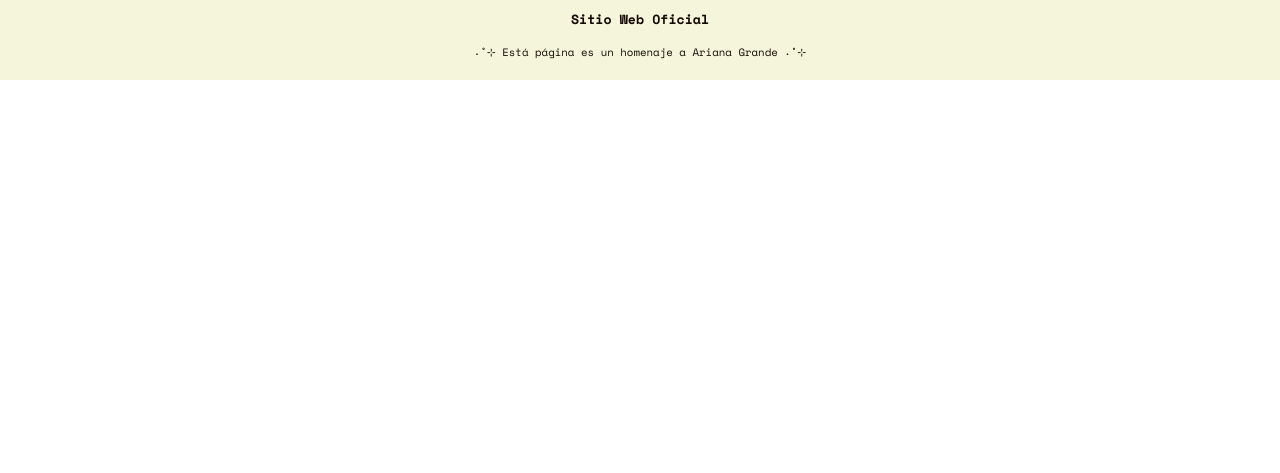
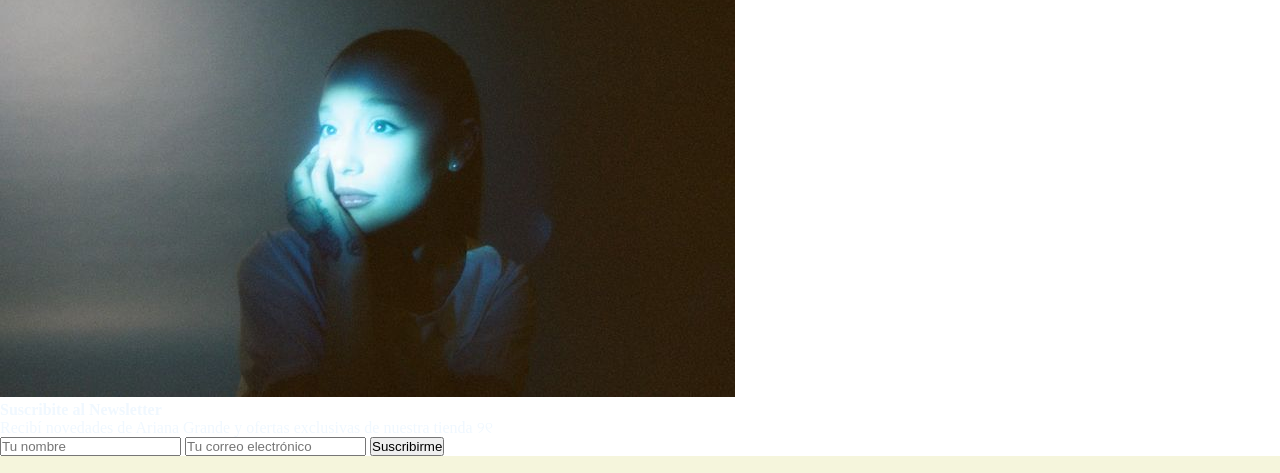
Before and after one commit to anapazparietti/proyectoFinal_FrontEnd2025_Parietti, a plain HTML site: page index.html in a window 1280 px wide. Shown: the part 1151-1624 px from the top of the page. Before the commit the page ends 1231 px from the top, so only its background shows below. Drawn offline with nearby package versions, Linux system fonts and the light colour scheme; a web font is replaced by a local one.

Commit message:
form
aplicar diseño

```diff
--- a/index.html
+++ b/index.html
@@ -49,8 +49,12 @@
         <div class="picture-category"> <img src="images/merch_folder.png" alt="categoría merch"></div>
     </section>
     <section class="suscripcion">
+        <div class="suscribe-img">
+            <img src="images/brighter_days_ahead.jpg" alt="brighter days ahead">
+        </div>
         <div class="sucribe-text">
-
+            <h4>Suscribite al Newsletter</h4>
+            <p>Recibí novedades de Ariana Grande y ofertas exclusivas de nuestra tienda ୨୧</p>
         </div>
         <div class="form">
             <input type="text" placeholder="Tu nombre">
```
